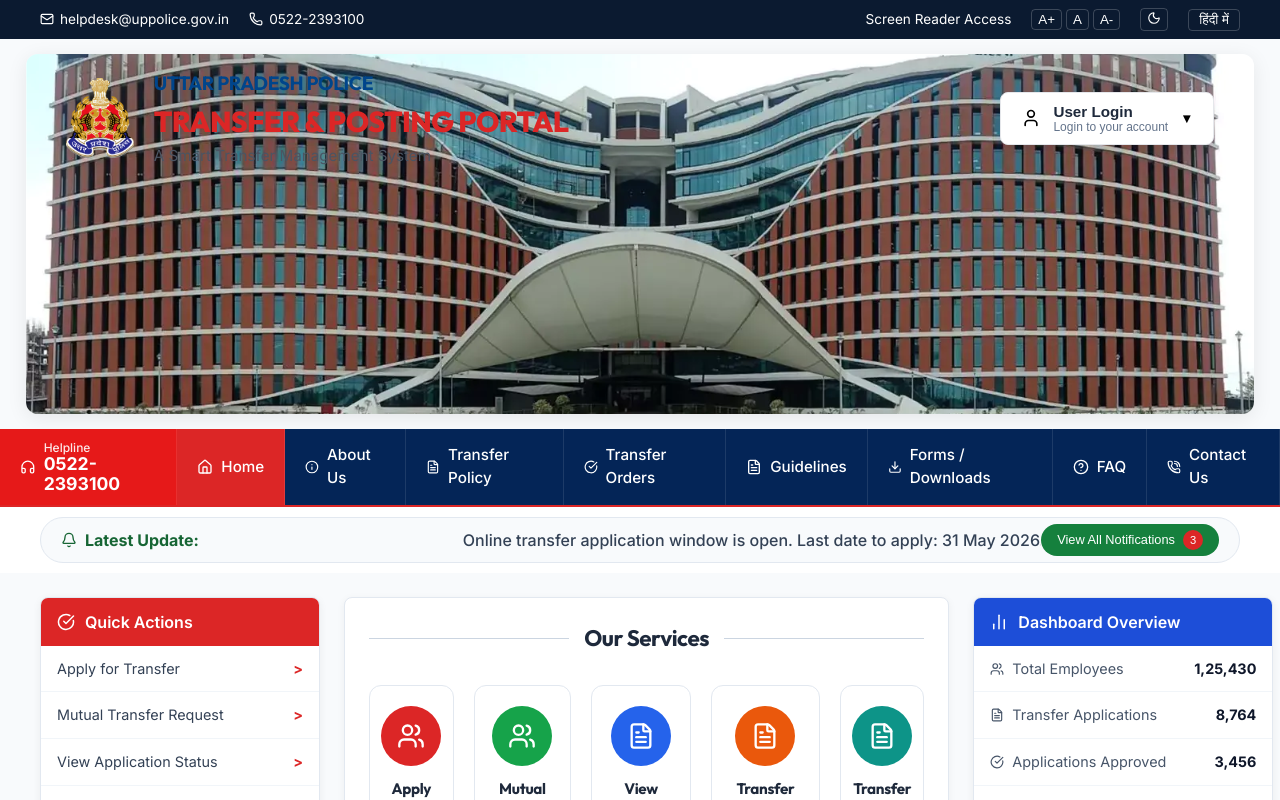
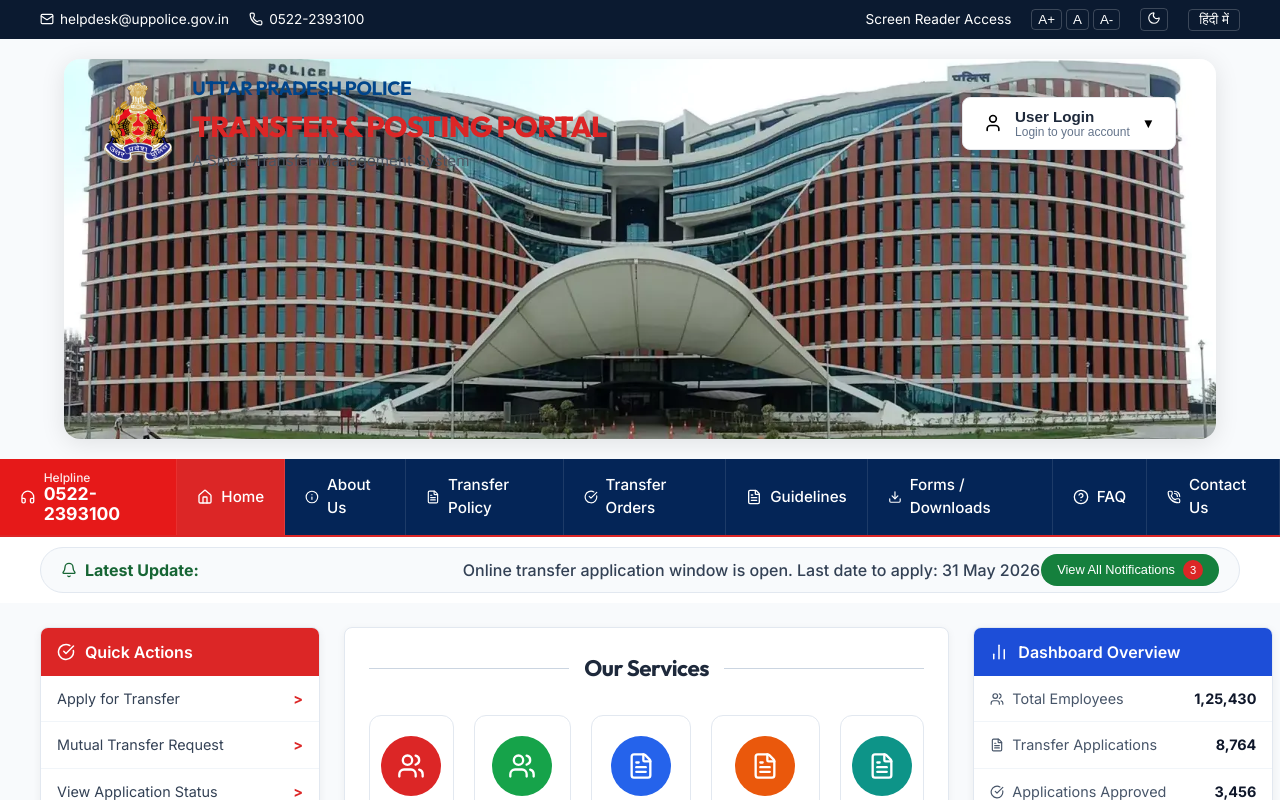
Before and after one commit to rahuldwivedidwivedi7-ai/UPPTS-PORATAL, a React (Vite) app in the folder frontend/: page / in a window 1280 px wide. Shown: the top 800 px of the page. Built offline with nearby package versions, Linux system fonts and the light colour scheme; no server answers.

Commit message:
style: Reduce hero banner width to improve image clarity and zoom out

```diff
--- a/frontend/src/components/LandingPage.css
+++ b/frontend/src/components/LandingPage.css
@@ -166,12 +166,12 @@
 
 /* Hero Section */
 .hero-section {
-  width: 96%;
-  max-width: 1600px;
-  margin: 15px auto;
-  border-radius: 12px;
-  box-shadow: 0 4px 20px rgba(0,0,0,0.08);
-  height: 360px;
+  width: 90%;
+  max-width: 1300px;
+  margin: 20px auto;
+  border-radius: 16px;
+  box-shadow: 0 4px 25px rgba(0,0,0,0.1);
+  height: 380px;
   background-image: url('/assets/signature-building.jpg');
   background-size: cover;
   background-position: center;
```
